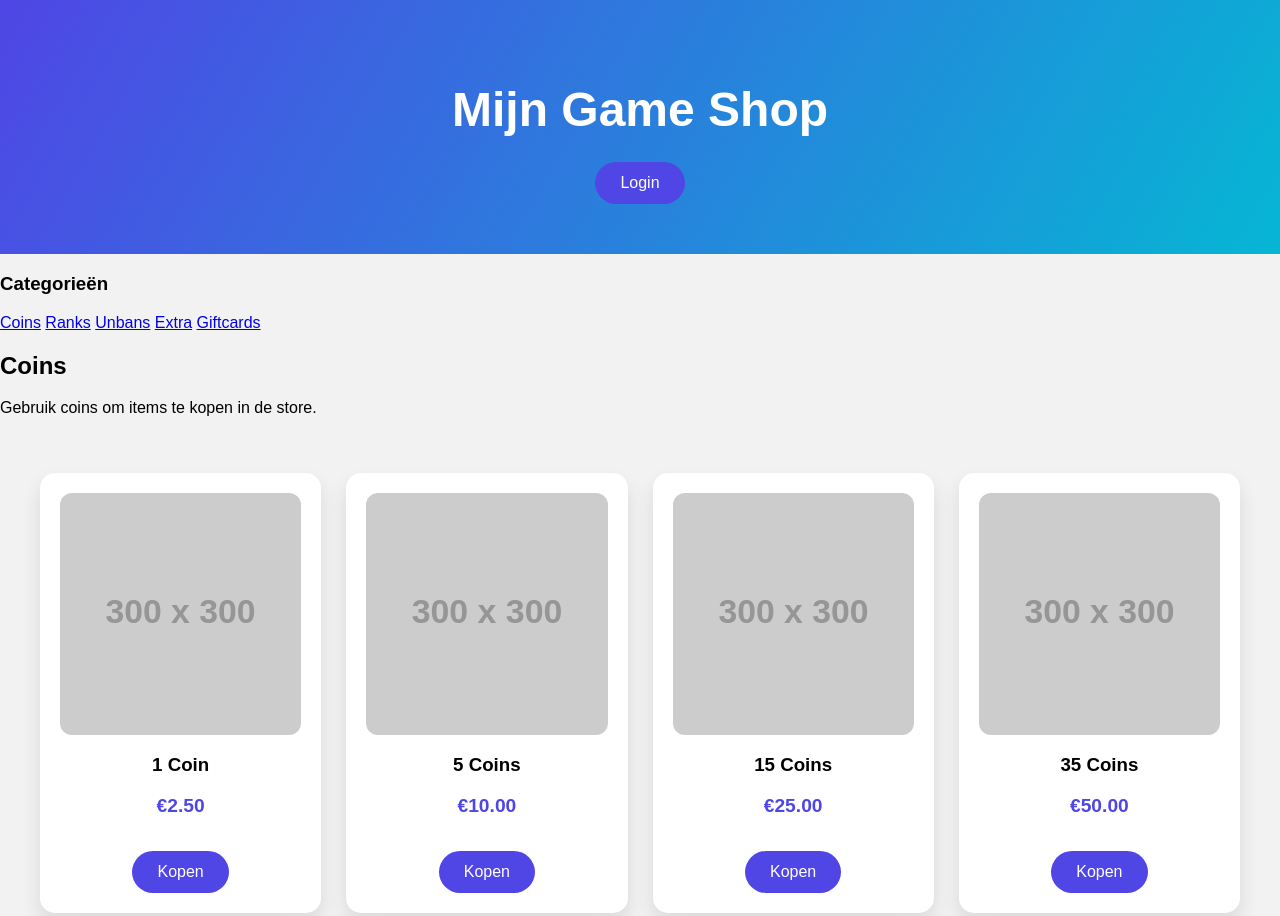
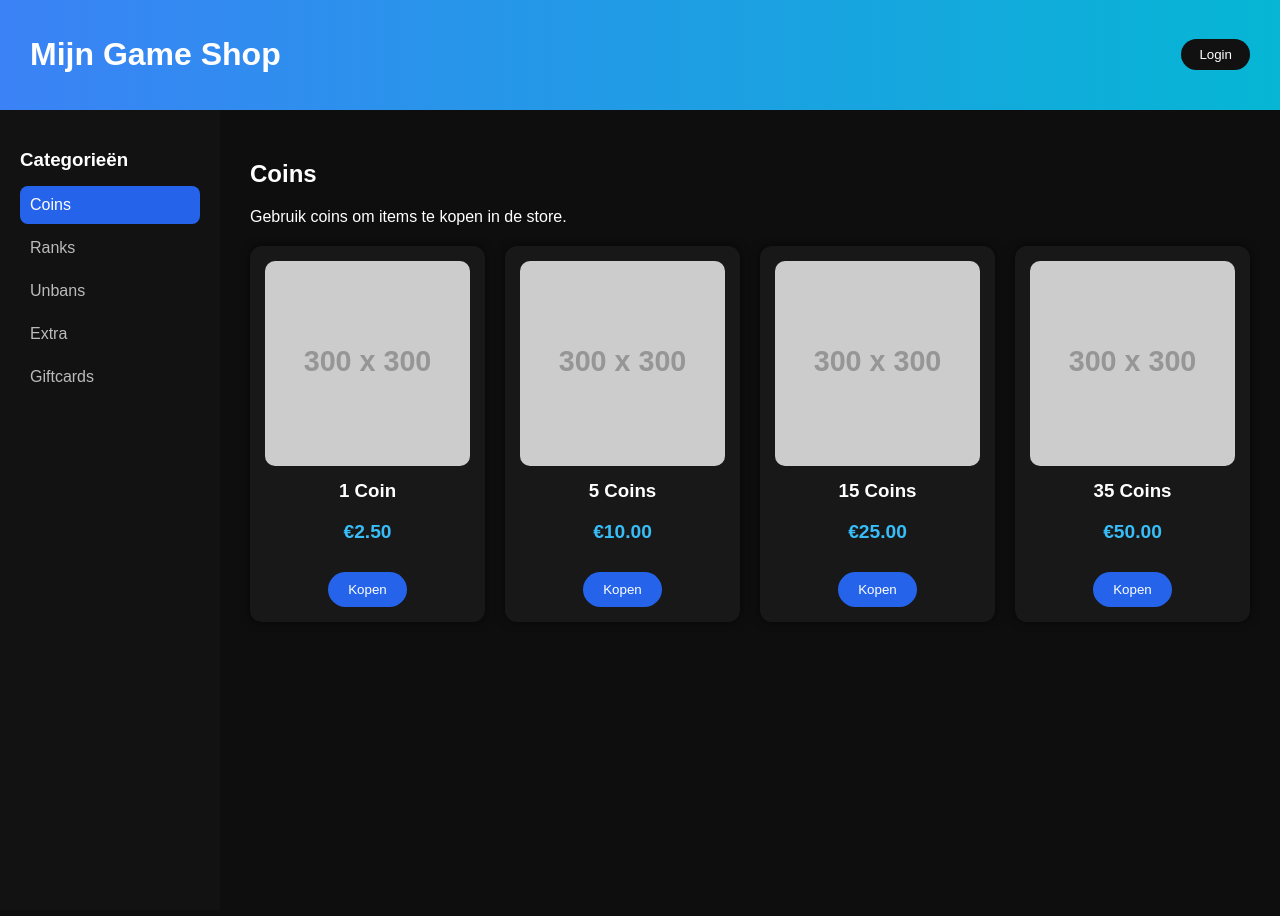
Before and after one commit to hellolight424-ops/hellolight424-ops.github.io, a plain HTML site: page index.html in a window 1280 px wide. Shown: the top 916 px of the page. Drawn offline with Linux system fonts and the light colour scheme; placeholder pictures from the web are drawn by us.

Commit message:
Update style.css

```diff
--- a/style.css
+++ b/style.css
@@ -5,81 +5,112 @@
 
 body {
   margin: 0;
-  background: #f2f2f2;
+  background: #0e0e0e;
+  color: white;
 }
 
-/* HEADER */
-header {
-  background: linear-gradient(120deg, #4f46e5, #06b6d4);
-  color: white;
-  padding: 50px 20px;
-  text-align: center;
+/* TOPBAR */
+.topbar {
+  background: linear-gradient(90deg, #3b82f6, #06b6d4);
+  padding: 15px 30px;
+  display: flex;
+  justify-content: space-between;
+  align-items: center;
 }
 
-header h1 {
-  font-size: 3rem;
-  margin-bottom: 10px;
+.login {
+  background: #111;
+  color: white;
+  border: none;
+  padding: 8px 18px;
+  border-radius: 20px;
+  cursor: pointer;
 }
 
-/* PRODUCT GRID */
-.products {
-  display: grid;
-  grid-template-columns: repeat(auto-fit, minmax(250px, 1fr));
-  gap: 25px;
-  padding: 40px;
+/* LAYOUT */
+.layout {
+  display: flex;
+  min-height: 100vh;
 }
 
-/* PRODUCT CARD */
+/* SIDEBAR */
+.sidebar {
+  width: 220px;
+  background: #121212;
+  padding: 20px;
+}
+
+.sidebar h3 {
+  margin-bottom: 15px;
+}
+
+.sidebar a {
+  display: block;
+  color: #bbb;
+  text-decoration: none;
+  padding: 10px;
+  border-radius: 8px;
+  margin-bottom: 5px;
+}
+
+.sidebar a:hover,
+.sidebar .active {
+  background: #2563eb;
+  color: white;
+}
+
+/* CONTENT */
+.content {
+  flex: 1;
+  padding: 30px;
+}
+
+/* PRODUCTS */
+.products {
+  margin-top: 20px;
+  display: grid;
+  grid-template-columns: repeat(auto-fit, minmax(220px,1fr));
+  gap: 20px;
+}
+
 .product {
-  background: white;
-  border-radius: 15px;
-  padding: 20px;
+  background: #181818;
+  padding: 15px;
+  border-radius: 12px;
   text-align: center;
-  box-shadow: 0 10px 20px rgba(0,0,0,0.1);
-  transition: transform 0.3s, box-shadow 0.3s;
+  box-shadow: 0 0 10px rgba(0,0,0,0.6);
+  transition: transform 0.3s;
 }
 
 .product:hover {
   transform: translateY(-5px);
-  box-shadow: 0 15px 25px rgba(0,0,0,0.15);
 }
 
 .product img {
   width: 100%;
-  border-radius: 12px;
+  border-radius: 10px;
 }
 
 .product h3 {
-  margin: 15px 0 5px;
+  margin: 10px 0 5px;
 }
 
 .price {
+  color: #38bdf8;
   font-size: 1.2rem;
   font-weight: bold;
-  color: #4f46e5;
 }
 
 /* BUTTON */
-button {
-  margin-top: 15px;
-  padding: 12px 25px;
+.product button {
+  margin-top: 10px;
+  padding: 10px 20px;
+  background: #2563eb;
   border: none;
-  border-radius: 25px;
-  background: #4f46e5;
   color: white;
-  font-size: 1rem;
+  border-radius: 20px;
   cursor: pointer;
-  transition: background 0.3s;
 }
 
-button:hover {
-  background: #3730a3;
-}
-
-/* FOOTER */
-footer {
-  background: #111;
-  color: white;
-  text-align: center;
-  padding: 20px;
-}
+.product button:hover {
+  background: #1d4ed8;
```
